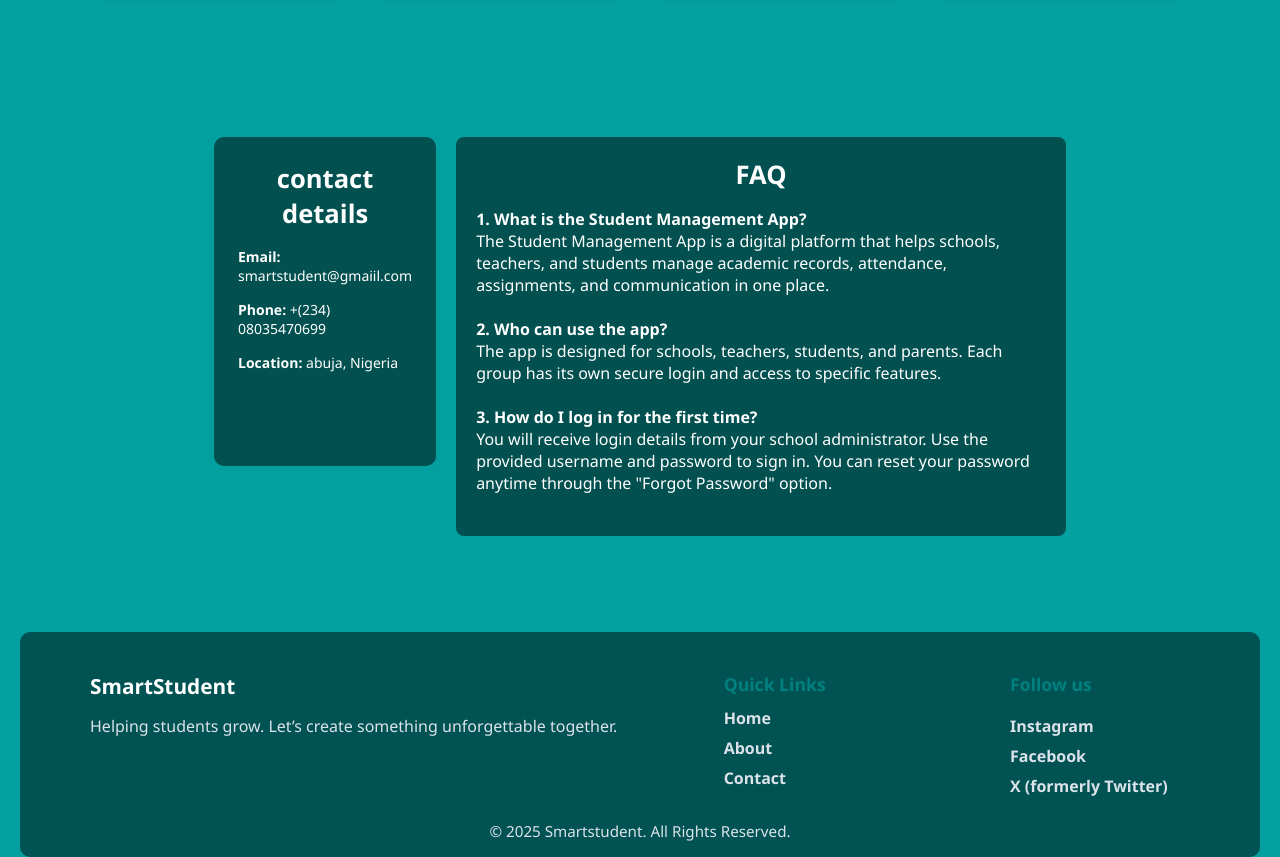
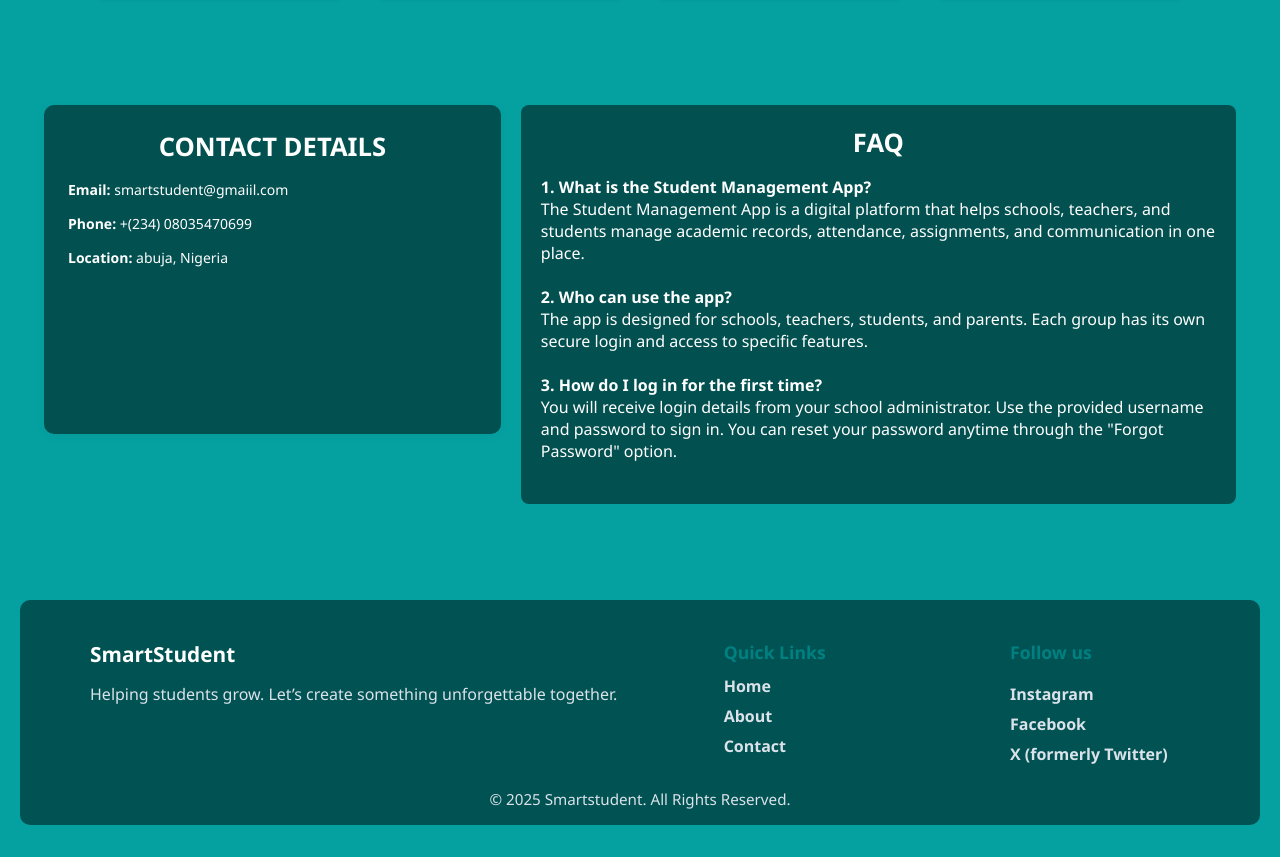
Before and after one commit to godswill66/Student-management-app, a plain HTML site: page index.html in a window 1280 px wide. Shown: the part 1488-2345 px from the top of the page. After the commit the page ends 2313 px from the top, so only its background shows below. Drawn offline with Linux system fonts and the light colour scheme.

Commit message:
adjusted the margins of faq/contact and widened it

```diff
--- a/assets/css/style.css
+++ b/assets/css/style.css
@@ -678,8 +678,7 @@ header {
   align-items: flex-start;
   flex-direction: row;
   padding: 3rem 1.5rem;
-  margin: 2rem auto;
-  max-width: 900px;
+  max-width: 100%;
   border-radius: 10px;
 }
 
@@ -697,6 +696,7 @@ header {
 
 .contact-container {
   height: 100%;
+  width: 40%;
   display: flex;
   flex-wrap: wrap;
   gap: 2rem;
@@ -714,6 +714,10 @@ header {
   margin-bottom: 1rem;
   font-size: 1rem;
   color: white;
+}
+
+.contact-div {
+  font-size: 16px;
 }
 
 .contact-info p {
@@ -801,6 +805,7 @@ header {
 
 .faq{
    background-color: rgba(0, 0, 0, 0.5);
+   width: 60%;
    padding: 20px;
    border-radius: 8px;
 }
--- a/index.html
+++ b/index.html
@@ -78,7 +78,7 @@
       <div class="contact-container">
         <div class="contact-info radius">
           <h2 class="contact-intro">
-          contact details
+          CONTACT DETAILS
           </h2>
            <div class="contact-div">
               <p><strong>Email:</strong> smartstudent@gmaiil.com</p>
```
